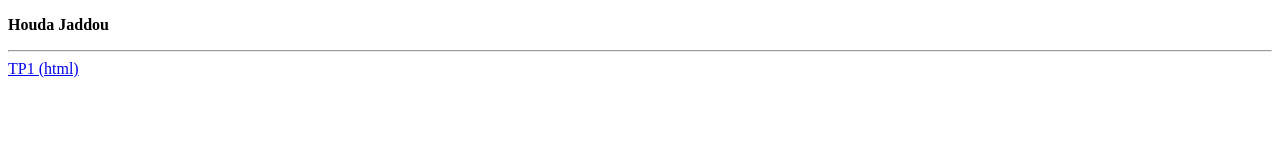
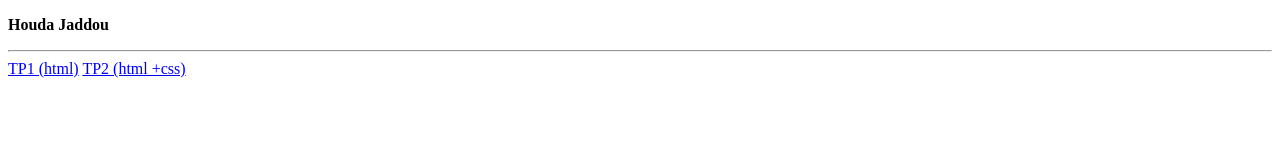
Before and after one commit to Houda-20/Houda-20.github.io, a plain HTML site: page index.html in a window 1280 px wide. Drawn offline with Linux system fonts and the light colour scheme.

Commit message:
Update index.html

```diff
--- a/index.html
+++ b/index.html
@@ -8,7 +8,7 @@
       <strong>Houda Jaddou</strong>
       <hr>
     <a href="CV.html">TP1 (html)</a>
-    <a href="cv(css).html>TP2 (html +css)></a>
+    <a href="cv(css).html">TP2 (html +css)</a>
       </p>
   </body>
 </html>
```
